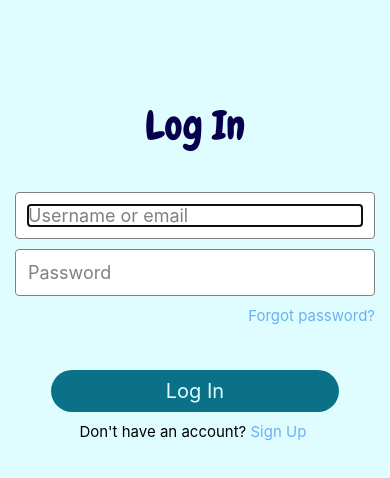
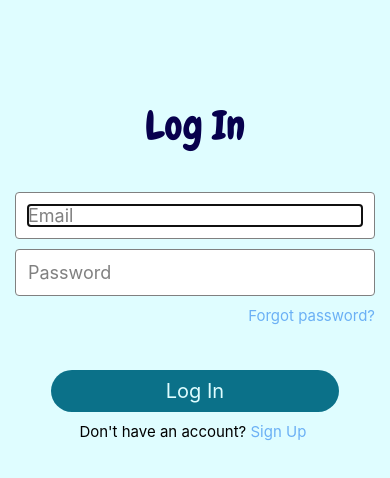
Before and after one commit to lisaphamtaylor/self-care-ideas-app, a React Native app: screen /Login in a window 390 px wide. Shown: the top 478 px of the page. Built offline with nearby package versions, Linux system fonts and the light colour scheme; no server answers.

Commit message:
edits form errors to activate with touched

```diff
--- a/components/forms/LoginForm.js
+++ b/components/forms/LoginForm.js
@@ -62,6 +62,7 @@ const LoginForm = ({ navigation }) => {
           values,
           isValid,
           errors,
+          touched,
         }) => (
           <View>
             <View
@@ -77,7 +78,7 @@ const LoginForm = ({ navigation }) => {
             >
               <TextInput
                 placeholderTextColor='grey'
-                placeholder='Username or email'
+                placeholder='Email'
                 autoCapitalize='none'
                 keyboardType='email-address'
                 textContentType='emailAddress'
@@ -88,9 +89,9 @@ const LoginForm = ({ navigation }) => {
                 style={globalStyles.input}
               />
             </View>
-            {errors.email && (
+            {errors.email && touched.email ? (
               <Text style={globalStyles.errorText}>{errors.email}</Text>
-            )}
+            ) : null}
 
             <View
               style={[
@@ -116,9 +117,9 @@ const LoginForm = ({ navigation }) => {
                 style={globalStyles.input}
               />
             </View>
-            {/* {errors.password && (
+            {errors.password && touched.password ? (
               <Text style={globalStyles.errorText}>{errors.password}</Text>
-            )} */}
+            ) : null}
             <TouchableOpacity style={styles.forgotButton}>
               <Text style={globalStyles.forgotText}>Forgot password?</Text>
             </TouchableOpacity>
--- a/components/forms/SignupForm.js
+++ b/components/forms/SignupForm.js
@@ -28,16 +28,18 @@ const SignupForm = ({ navigation }) => {
 
   const onSignup = async (email, password, username) => {
     const auth = getAuth();
+    // const welcomeMessage = `Welcome, ${username}!`;
     createUserWithEmailAndPassword(auth, email, password)
       .then((userCredential) => {
         // Signed in
         const user = userCredential.user;
-        Alert.alert('Successful sign up!', [
-          {
-            text: 'Welcome',
-            onPress: () => navigation.navigate('Home'),
-          },
-        ]);
+        navigation.navigate('Home');
+        // Alert.alert('Successful sign up!', [
+        //   {
+        //     text: 'Welcome',
+        //     onPress: () => navigation.navigate('Home'),
+        //   },
+        // ]);
       })
       .catch((error) => {
         const errorCode = error.code;
@@ -70,6 +72,7 @@ const SignupForm = ({ navigation }) => {
           values,
           isValid,
           errors,
+          touched,
         }) => (
           <View>
             <View
@@ -96,9 +99,9 @@ const SignupForm = ({ navigation }) => {
                 style={globalStyles.input}
               />
             </View>
-            {errors.email && (
+            {errors.email && touched.email ? (
               <Text style={globalStyles.errorText}>{errors.email}</Text>
-            )}
+            ) : null}
 
             <View
               style={[
@@ -123,6 +126,9 @@ const SignupForm = ({ navigation }) => {
                 style={globalStyles.input}
               />
             </View>
+            {errors.username && touched.username ? (
+              <Text style={globalStyles.errorText}>{errors.username}</Text>
+            ) : null}
 
             <View
               style={[
@@ -148,9 +154,9 @@ const SignupForm = ({ navigation }) => {
                 style={globalStyles.input}
               />
             </View>
-            {errors.password && (
+            {errors.password && touched.password ? (
               <Text style={globalStyles.errorText}>{errors.password}</Text>
-            )}
+            ) : null}
 
             <Pressable
               style={globalStyles.registrationButton(isValid)}
--- a/screens/LoginScreen.js
+++ b/screens/LoginScreen.js
@@ -1,7 +1,6 @@
-import { SafeAreaView, Text, StyleSheet } from 'react-native';
+import { SafeAreaView, StyleSheet, Text } from 'react-native';
 import React from 'react';
 import { globalStyles } from '../styles/Global';
-import Colors from '../styles/Color';
 import LoginForm from '../components/forms/LoginForm';
 
 const LoginScreen = ({ navigation }) => {
```
